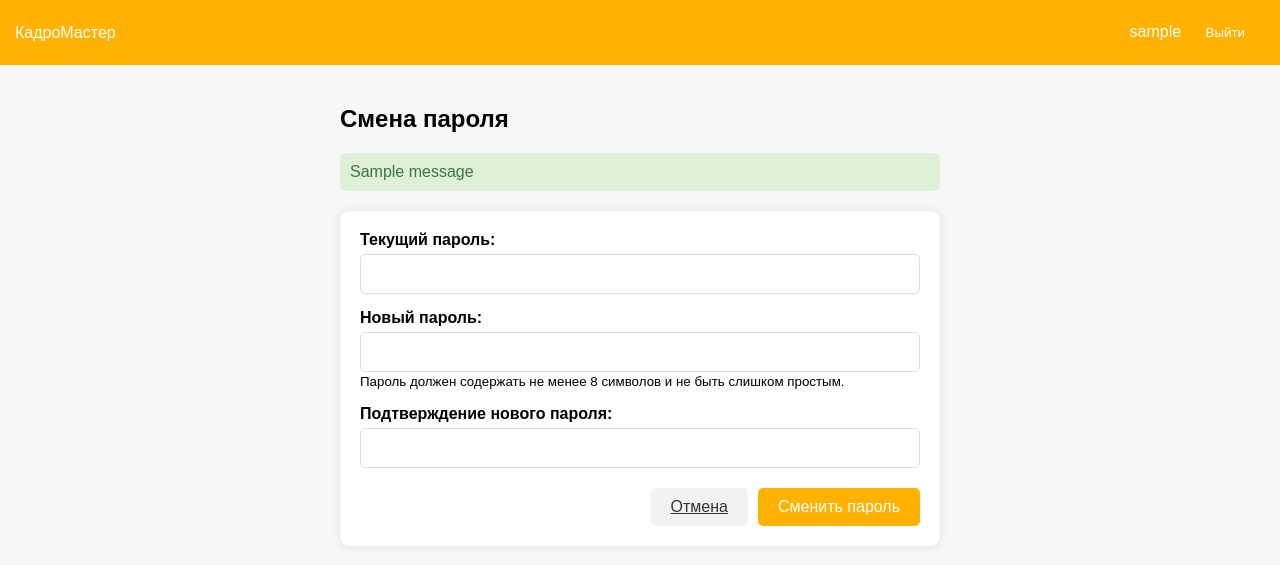
After one commit to n0maCi/KadroMaster, a Django app: page /change-password/ in a window 1280 px wide. The commit adds this page. Shown: the top 565 px of the page. Run offline with Django 5.2, Linux system fonts and the light colour scheme; a user stored in the database is signed in; tables that the repository leaves empty hold one stand-in row (values such as "Sample post"); one stand-in notice (Sample message) is shown.

Commit message:
Change-password

```diff
--- a/KadroMaster/MainApp/forms.py
+++ b/KadroMaster/MainApp/forms.py
@@ -1,7 +1,54 @@
 from django import forms
 from django.forms import ModelForm
 from MainApp.models import *
+from django.contrib.auth.forms import PasswordChangeForm
+from django.contrib.auth.password_validation import validate_password
+from django.core.exceptions import ValidationError
 
 class LoginForm(forms.Form):
     username = forms.CharField(max_length=100)
     password = forms.CharField(widget=forms.PasswordInput())
+
+class CustomPasswordChangeForm(PasswordChangeForm):
+    old_password = forms.CharField(
+        label="Текущий пароль",
+        widget=forms.PasswordInput(attrs={
+            'class': 'form-control',
+            'placeholder': 'Введите текущий пароль',
+            'id': 'id_old_password'
+        }),
+        strip=False,
+    )
+
+    new_password1 = forms.CharField(
+        label="Новый пароль",
+        widget=forms.PasswordInput(attrs={
+            'class': 'form-control',
+            'placeholder': 'Введите новый пароль',
+            'id': 'id_new_password1'
+        }),
+        strip=False,
+        help_text="Пароль должен содержать не менее 8 символов и не быть слишком простым.",
+    )
+
+    new_password2 = forms.CharField(
+        label="Подтверждение нового пароля",
+        widget=forms.PasswordInput(attrs={
+            'class': 'form-control',
+            'placeholder': 'Повторите новый пароль',
+            'id': 'id_new_password2'
+        }),
+        strip=False,
+    )
+
+    def clean_new_password1(self):
+        password1 = self.cleaned_data.get('new_password1')
+        try:
+            validate_password(password1, self.user)
+        except ValidationError as error:
+            self.add_error('new_password1', error)
+        return password1
+
+    def __init__(self, *args, **kwargs):
+        super().__init__(*args, **kwargs)
+        self.fields['old_password'].widget.attrs.update({'autofocus': True})
--- /dev/null
+++ b/KadroMaster/MainApp/static/js/script.js
@@ -0,0 +1,6 @@
+document.getElementById('pageSelect').addEventListener('change', function() {
+    var selectedPage = this.value;
+    if (selectedPage) {
+        window.location.href = selectedPage;
+    }
+});
--- a/KadroMaster/MainApp/templates/MainApp/job.html
+++ b/KadroMaster/MainApp/templates/MainApp/job.html
@@ -121,6 +121,7 @@
             <button type="find" name="find">Найти</button>
             <button type="submit" name="add">Добавить</button>
         </form>
+        {{ error }}
         <table>
             <thead>
                 <tr>
--- a/KadroMaster/MainApp/templates/MainApp/main.html
+++ b/KadroMaster/MainApp/templates/MainApp/main.html
@@ -105,10 +105,11 @@
     <div class="header">
         <div class="menu">
             <label>КадроМастер</label>
-            <a href="">Добавить сотрудника</a>
+            <a href="{% url 'personal' %}">Добавить сотрудника</a>
             <a href="{% url 'department' %}">Отделы</a>
             <a href="{% url 'job' %}">Должности</a>
             <a href="">Управление доступами</a>
+            <a href="{% url 'password' %}">Смена пароля</a>
         </div>
         <form method="post" action="{% url 'logout' %}?next=/">
             {{ user.username }}
--- /dev/null
+++ b/KadroMaster/MainApp/templates/MainApp/password.html
@@ -0,0 +1,181 @@
+<!DOCTYPE html>
+<html lang="ru">
+<head>
+    <meta charset="UTF-8">
+    <meta name="viewport" content="width=device-width, initial-scale=1.0">
+    <title>Смена пароля</title>
+    <style>
+        body {
+            font-family: Arial, sans-serif;
+            margin: 0;
+            padding: 0;
+            background-color: #f7f7f7;
+        }
+        .header {
+            background-color: #FFB300;
+            color: white;
+            padding: 15px;
+            display: flex;
+            justify-content: space-between;
+            align-items: center;
+        }
+        .header .menu {
+            display: flex;
+            gap: 20px;
+        }
+        .header .menu a {
+            color: white;
+            text-decoration: none;
+            font-weight: bold;
+        }
+        .container {
+            padding: 20px;
+            max-width: 600px;
+            margin: 0 auto;
+        }
+        .password-form {
+            background-color: white;
+            padding: 20px;
+            border-radius: 10px;
+            box-shadow: 0 0 10px rgba(0,0,0,0.1);
+        }
+        .form-group {
+            margin-bottom: 15px;
+        }
+        .form-group label {
+            display: block;
+            margin-bottom: 5px;
+            font-weight: bold;
+        }
+        .form-group input {
+            width: 100%;
+            padding: 10px;
+            font-size: 16px;
+            border: 1px solid #ddd;
+            border-radius: 5px;
+            box-sizing: border-box;
+        }
+        .form-actions {
+            display: flex;
+            justify-content: flex-end;
+            gap: 10px;
+            margin-top: 20px;
+        }
+        .btn {
+            padding: 10px 20px;
+            font-size: 16px;
+            border: none;
+            border-radius: 5px;
+            cursor: pointer;
+            transition: background-color 0.3s;
+        }
+        .btn-primary {
+            background-color: #FFB300;
+            color: white;
+        }
+        .btn-primary:hover {
+            background-color: #E59400;
+        }
+        .btn-secondary {
+            background-color: #f2f2f2;
+            color: #333;
+        }
+        .btn-secondary:hover {
+            background-color: #e0e0e0;
+        }
+        .logout {
+            background-color: #FFB300;
+            color: white;
+            padding: 10px 20px;
+            text-decoration: none;
+            border: none;
+            cursor: pointer;
+            transition: background-color 0.3s;
+            border-radius: 5px;
+        }
+        .logout:hover {
+            background-color: #E59400;
+        }
+        .messages {
+            margin-bottom: 20px;
+        }
+        .error {
+            color: #d9534f;
+            background-color: #f2dede;
+            padding: 10px;
+            border-radius: 5px;
+            margin-bottom: 15px;
+        }
+        .success {
+            color: #3c763d;
+            background-color: #dff0d8;
+            padding: 10px;
+            border-radius: 5px;
+            margin-bottom: 15px;
+        }
+    </style>
+</head>
+<body>
+    <div class="header">
+        <div class="menu">
+            <label>КадроМастер</label>
+        </div>
+        <form method="post" action="{% url 'logout' %}?next=/">
+            {{ user.username }}
+            {% csrf_token %}
+            <button class="logout" type="submit">Выйти</button>
+        </form>
+    </div>
+    <div class="container">
+        <h2>Смена пароля</h2>
+
+        {% if messages %}
+        <div class="messages">
+            {% for message in messages %}
+                <div class="{% if message.tags %}{{ message.tags }}{% endif %}">{{ message }}</div>
+            {% endfor %}
+        </div>
+        {% endif %}
+
+        <div class="password-form">
+            <form method="post">
+                {% csrf_token %}
+
+                {% if form.errors %}
+                <div class="error">
+                    Пожалуйста, исправьте следующие ошибки:
+                    <ul>
+                        {% for field, errors in form.errors.items %}
+                            {% for error in errors %}
+                                <li>{{ error }}</li>
+                            {% endfor %}
+                        {% endfor %}
+                    </ul>
+                </div>
+                {% endif %}
+
+                <div class="form-group">
+                    <label for="id_old_password">Текущий пароль:</label>
+                    <input type="password" name="old_password" id="id_old_password" required>
+                </div>
+
+                <div class="form-group">
+                    <label for="id_new_password1">Новый пароль:</label>
+                    <input type="password" name="new_password1" id="id_new_password1" required>
+                    <small>Пароль должен содержать не менее 8 символов и не быть слишком простым.</small>
+                </div>
+
+                <div class="form-group">
+                    <label for="id_new_password2">Подтверждение нового пароля:</label>
+                    <input type="password" name="new_password2" id="id_new_password2" required>
+                </div>
+
+                <div class="form-actions">
+                    <a href="{% url 'profile' %}" class="btn btn-secondary">Отмена</a>
+                    <button type="submit" class="btn btn-primary">Сменить пароль</button>
+                </div>
+            </form>
+        </div>
+    </div>
+</body>
+</html>
--- a/KadroMaster/MainApp/urls.py
+++ b/KadroMaster/MainApp/urls.py
@@ -8,4 +8,6 @@ urlpatterns = [
     path('logout/', LogoutView.as_view(), name='logout'),
     path('department/', department_hr, name="department"),
     path('job/', job_hr, name="job"),
+    path('change-password/', password_hr, name="password"),
+    path('personal/', personal_hr, name="personal"),
 ]
--- a/KadroMaster/MainApp/views.py
+++ b/KadroMaster/MainApp/views.py
@@ -3,6 +3,7 @@ from django.contrib.auth import authenticate, login
 from MainApp.models import *
 from MainApp.forms import *
 from django.db.models import Q, F, Count
+from passlib.hash import django_pbkdf2_sha256
 
 def profile_hr(request):
     employeers = Employees.objects.all()
@@ -59,7 +60,7 @@ def department_hr(request):
             except:
                 return render(request, 'MainApp/department.html', {'departments': departments, 'error': 'Данный отдел уже существует'})
         elif 'find' in request.POST:
-            departments = Departments.objects.filter(title__contains=request.POST.get('title'))
+            departments = Departments.objects.filter(title__contains=request.POST.get('title')).annotate(employee_count=Count('jobs__employees')).prefetch_related('jobs_set')
         elif 'delete' in request.GET:
             count_of_jobs = Jobs.objects.filter(departament=Departments.objects.filter(id=request.GET.get("delete")).first()).count()
             if count_of_jobs == 0:
@@ -80,11 +81,38 @@ def job_hr(request):
             job_new.title = request.POST.get('title')
             job_new.salary_per_hour = request.POST.get('salary_per_hour')
             job_new.departament = Departments.objects.filter(id=request.POST.get('departament_id')).first()
-            job_new.save()
+            try:
+                job_new.save()
+            except:
+                pass
         elif 'find' in request.POST:
-            print(request.POST.get('title'))
-            print(request.POST.get('salary_per_hour'))
-            print(request.POST.get('departament_id'))
+            filter_params = {
+            'title__contains': request.POST.get('title'),
+            'salary_per_hour__contains': request.POST.get('salary_per_hour'),
+            'departament_id': request.POST.get('departament_id'),
+            }
+            filter_params = {k: v for k, v in filter_params.items() if v is not None}
+            jobs = Jobs.objects.filter(**filter_params).prefetch_related('employees_set')
         elif 'delete' in request.GET:
-            delete_job = Jobs.objects.filter(Q(id=request.GET.get("delete"))).delete()
+            Jobs.objects.filter(Q(id=request.GET.get("delete"))).delete()
     return render(request, 'MainApp/job.html', {'departments': departments, 'jobs': jobs})
+
+def password_hr(request):
+    if not request.user.is_authenticated:
+        return redirect("login")
+
+    if request.method == 'POST':
+        form = CustomPasswordChangeForm(request.user, request.POST)
+        if form.is_valid():
+            form.save()
+            return redirect('profile')
+    else:
+        form = CustomPasswordChangeForm(request.user)
+    return render(request, 'MainApp/password.html', {'form': form})
+
+def personal_hr(request):
+    if not request.user.is_authenticated:
+        return redirect("login")
+    departments = Departments.objects.all()
+    jobs = Jobs.objects.all()
+    return render(request, 'MainApp/personal.html', {'departments': departments, 'jobs': jobs})
```
Also changed, not shown: KadroMaster/MainApp/templates/MainApp/personal.html (added, +134 -0 lines).
